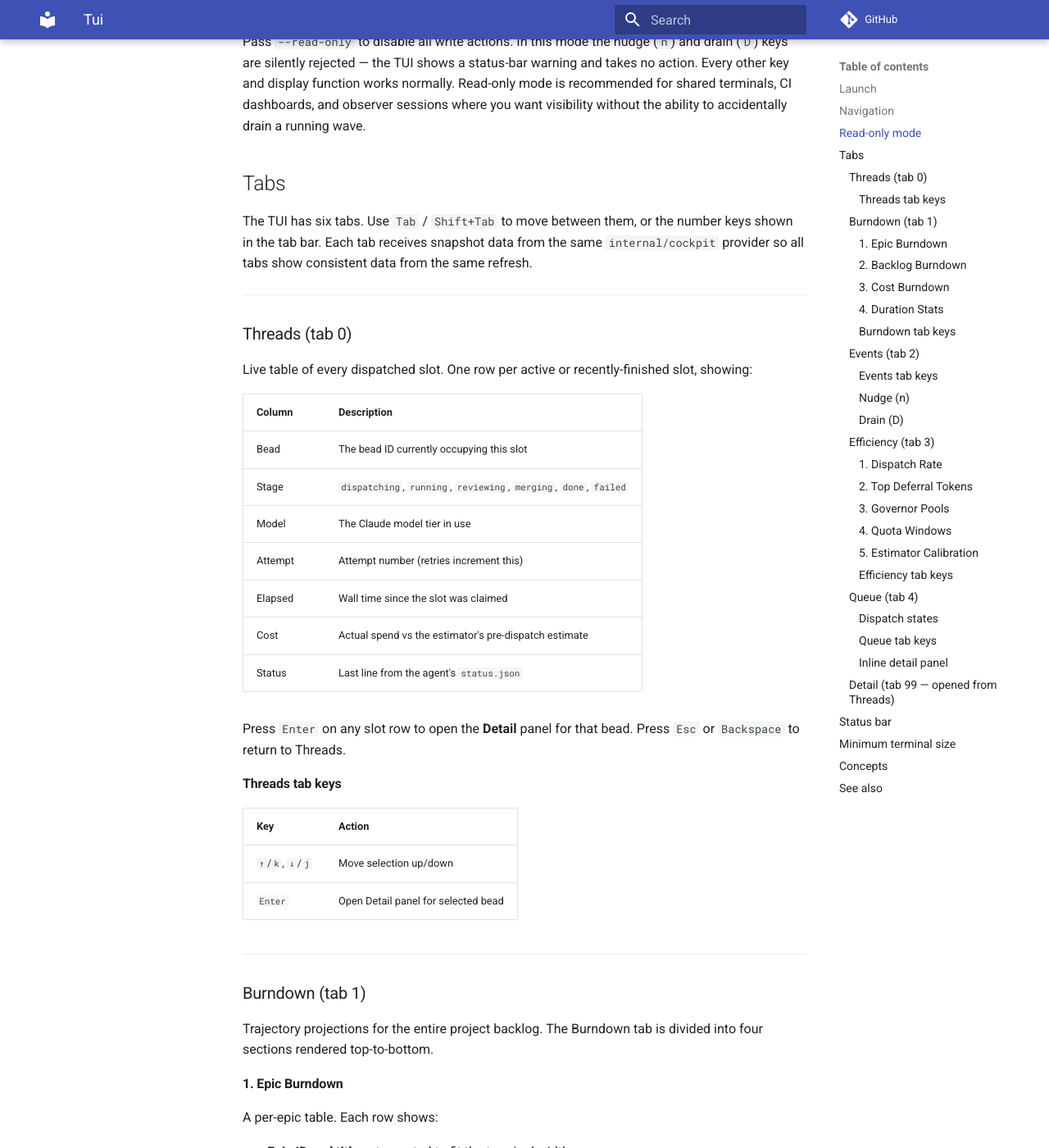
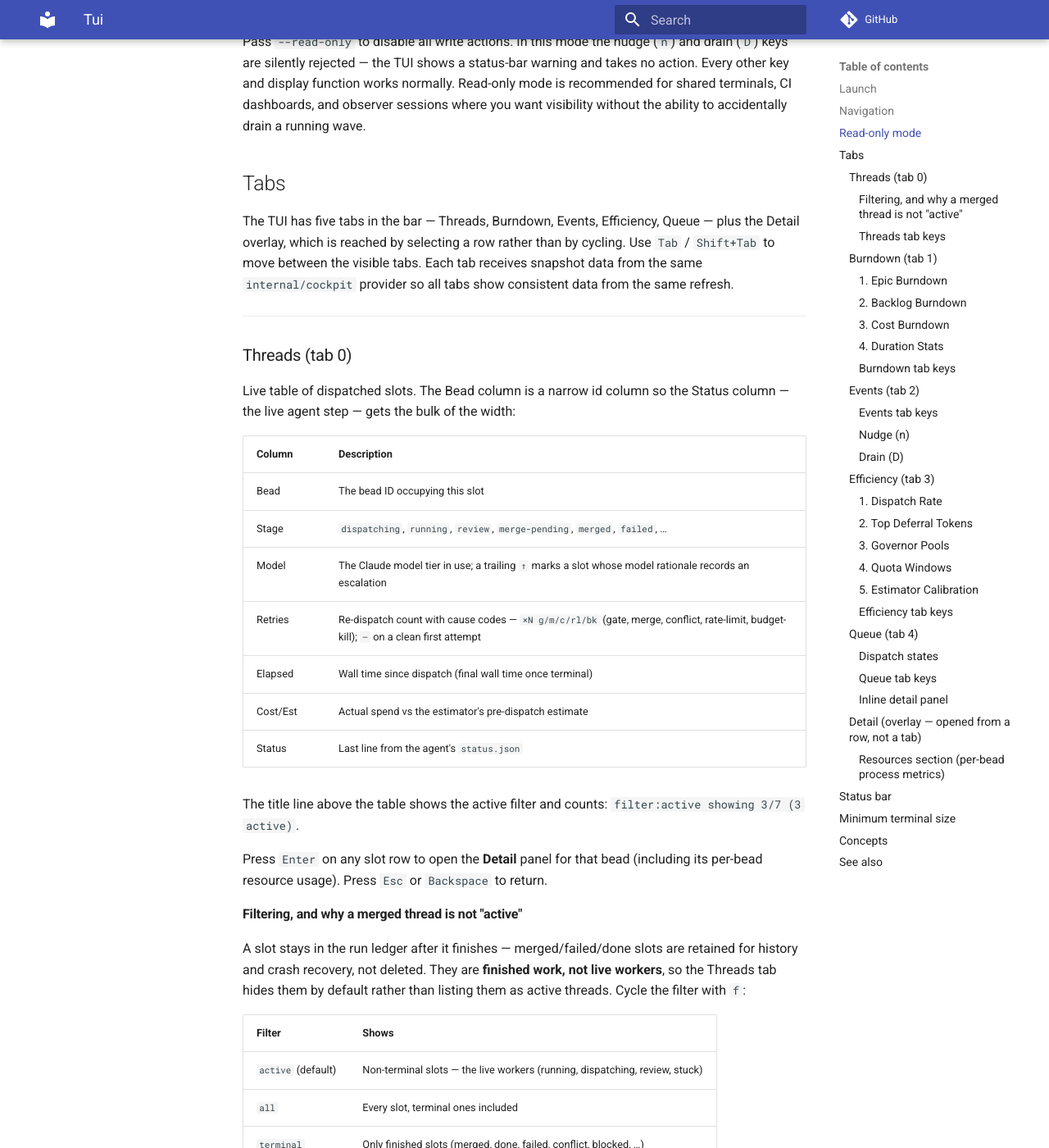
Before and after one commit to koryph/koryph, an MkDocs documentation site: the page built from docs/user-guide/tui.md, in a window 1280 px wide and 1400 px high, scrolled down 1210 px. Shown: the whole window at 82% size. Built offline with MkDocs 1.6.1 and Material for MkDocs 9.7.7, drawn with Linux system fonts in a browser that asks for light colours; comment, search, counter and statistics services are not loaded; some of the changed text lies outside the part shown.

Commit message:
docs(user-guide): document the cockpit TUI changes
Update the tui chapter for the reworked cockpit: the Detail overlay (no longer a tab), the Threads filter + retries/model-escalation columns, the merged-vs-active distinction, the Queue tree connectors and closed-parent grouping, the per-bead Resources section, and date-stamped timestamps.

Co-Authored-By: Claude Opus 4.8 (1M context) <noreply@anthropic.com>
Signed-off-by: Marshall Cody McCain <cody@mccain.family>

```diff
--- a/docs/user-guide/tui.md
+++ b/docs/user-guide/tui.md
@@ -50,36 +50,54 @@ drain a running wave.
 
 ## Tabs
 
-The TUI has six tabs. Use `Tab` / `Shift+Tab` to move between them, or the
-number keys shown in the tab bar. Each tab receives snapshot data from the
-same `internal/cockpit` provider so all tabs show consistent data from the
-same refresh.
+The TUI has five tabs in the bar — Threads, Burndown, Events, Efficiency, Queue
+— plus the Detail overlay, which is reached by selecting a row rather than by
+cycling. Use `Tab` / `Shift+Tab` to move between the visible tabs. Each tab
+receives snapshot data from the same `internal/cockpit` provider so all tabs
+show consistent data from the same refresh.
 
 ---
 
 ### Threads (tab 0)
 
-Live table of every dispatched slot. One row per active or recently-finished
-slot, showing:
+Live table of dispatched slots. The Bead column is a narrow id column so the
+Status column — the live agent step — gets the bulk of the width:
 
 | Column | Description |
 |--------|-------------|
-| Bead | The bead ID currently occupying this slot |
-| Stage | `dispatching`, `running`, `reviewing`, `merging`, `done`, `failed` |
-| Model | The Claude model tier in use |
-| Attempt | Attempt number (retries increment this) |
-| Elapsed | Wall time since the slot was claimed |
-| Cost | Actual spend vs the estimator's pre-dispatch estimate |
+| Bead | The bead ID occupying this slot |
+| Stage | `dispatching`, `running`, `review`, `merge-pending`, `merged`, `failed`, … |
+| Model | The Claude model tier in use; a trailing `↑` marks a slot whose model rationale records an escalation |
+| Retries | Re-dispatch count with cause codes — `×N g/m/c/rl/bk` (gate, merge, conflict, rate-limit, budget-kill); `—` on a clean first attempt |
+| Elapsed | Wall time since dispatch (final wall time once terminal) |
+| Cost/Est | Actual spend vs the estimator's pre-dispatch estimate |
 | Status | Last line from the agent's `status.json` |
 
-Press `Enter` on any slot row to open the **Detail** panel for that bead.
-Press `Esc` or `Backspace` to return to Threads.
+The title line above the table shows the active filter and counts:
+`filter:active  showing 3/7  (3 active)`.
+
+Press `Enter` on any slot row to open the **Detail** panel for that bead
+(including its per-bead resource usage). Press `Esc` or `Backspace` to return.
+
+#### Filtering, and why a merged thread is not "active"
+
+A slot stays in the run ledger after it finishes — merged/failed/done slots are
+retained for history and crash recovery, not deleted. They are **finished work,
+not live workers**, so the Threads tab hides them by default rather than listing
+them as active threads. Cycle the filter with `f`:
+
+| Filter | Shows |
+|--------|-------|
+| `active` (default) | Non-terminal slots — the live workers (running, dispatching, review, stuck) |
+| `all` | Every slot, terminal ones included |
+| `terminal` | Only finished slots (merged, done, failed, conflict, blocked, …) |
 
 #### Threads tab keys
 
 | Key | Action |
 |-----|--------|
 | `↑`/`k`, `↓`/`j` | Move selection up/down |
+| `f` | Cycle the state filter (`active` → `all` → `terminal`) |
 | `Enter` | Open Detail panel for selected bead |
 
 ---
@@ -287,8 +305,16 @@ The Efficiency tab has no interactive keys beyond global navigation in v1.
 ### Queue (tab 4)
 
 Hierarchical view of the project's work queue. Epics appear at the top level;
-their child beads are nested below. Each row shows the bead's true dispatch
-state as computed by the scheduler.
+their child beads are nested below, drawn with `├─ / └─ / │` tree connectors so
+the grouping is unambiguous. The State and ID columns stay aligned at every
+depth; the hierarchy lives in the Title column. Each row shows the bead's true
+dispatch state as computed by the scheduler.
+
+**Closed parents stay grouped.** Over a multi-day run an epic often closes while
+a few of its children are still open. `bd list` omits closed issues, so those
+children would otherwise orphan to the top level and the queue would read as a
+flat list. The Queue tab reconstructs a container for such a parent (fetching
+its title via `bd show`) so its open children remain nested under it.
 
 #### Dispatch states
 
@@ -335,18 +361,41 @@ description, notes, and children summary. Press `j`/`k` to scroll; press
 
 ---
 
-### Detail (tab 99 — opened from Threads)
+### Detail (overlay — opened from a row, not a tab)
 
-The Detail tab is not reachable from the tab bar — it opens automatically when
-you press `Enter` on a row in the Threads tab. It shows a full bead detail
-snapshot fetched asynchronously from the active provider, including:
+Detail is an **overlay, not a tab**: it is deliberately absent from the tab bar
+and skipped by `Tab`/`Shift+Tab` cycling, because it can only show something
+once you have selected a bead. It opens when you press `Enter` on a row in the
+**Threads** or **Queue** tab, and `Esc`/`Backspace` returns you to the tab you
+came from. It shows a full bead detail snapshot fetched asynchronously from the
+active provider, including:
 
 - Bead metadata (ID, type, status, priority, labels, parent, deps).
 - Description and notes.
-- Live slot information (stage, model, attempt, elapsed, cost).
-- Recent events for this bead.
+- Live slot information (branch, worktree, model, cost vs estimate, log path).
+- **Resources** — per-bead clock times and process-cohort usage (see below).
+- Attempt history with per-attempt requeue cause.
 
-Press `Esc` or `Backspace` to return to the Threads tab.
+Within Detail, `↑`/`↓` navigate dependency rows, `Enter` jumps into a dep,
+`Backspace` pops the navigation stack, and `t` tails the agent log.
+
+#### Resources section (per-bead process metrics)
+
+For any slot that has been sampled, Detail renders measured resource usage so
+you can calibrate orchestration against what a bead actually consumed:
+
+| Field | Meaning |
+|-------|---------|
+| Started / Finished | Dispatch and terminal wall-clock instants, with **date and time** (a wave can span days) |
+| Wall | Wall-clock duration (finish − start, or now − start while live) |
+| Memory | Average and peak resident memory (MB) across the agent process cohort |
+| CPU | Cumulative CPU seconds and utilization (`100%` = one core saturated for the whole window; a multi-core-bound bead reads above 100%) |
+| Disk I/O | Bytes read/written — Linux only; shown as `n/a on this platform` on macOS |
+
+Metrics cover the whole agent process cohort (the `Setsid` session: the shell,
+the model CLI, and tool subprocesses), sampled on the engine poll tick. See
+[the design doc](https://github.com/koryph/koryph/blob/main/docs/designs/2026-07-process-metrics.md)
+for the sampler architecture and the eBPF/kernel-hook accuracy roadmap.
 
 ---
 
@@ -360,7 +409,9 @@ The bottom line of the TUI shows:
 - **⚠ message** — last error (e.g. failed refresh, rejected nudge).
 - **✓ message** — last successful action (e.g. `nudged koryph-9af.6`).
 - **?** / **q** key hints — always visible.
-- **HH:MM:SS** — timestamp of the last snapshot.
+- **Mon DD HH:MM:SS** — timestamp of the last snapshot, carrying the date as
+  well as the time so a cockpit left running across several days is never
+  ambiguous. The Events feed likewise date-stamps each entry.
 
 ## Minimum terminal size
 
```
